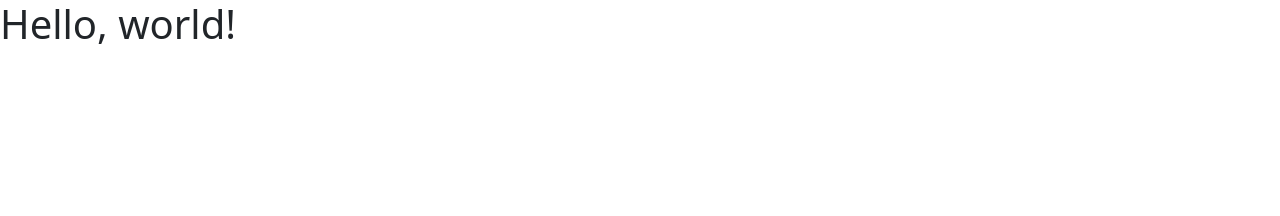
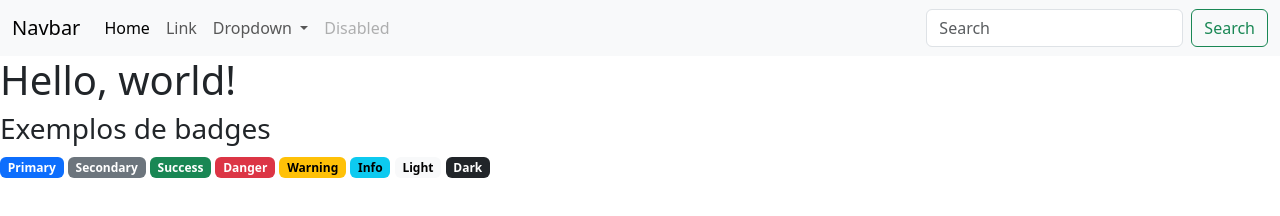
Before and after one commit to viniciusValverde1410/aula-bootstrap, a plain HTML site: page index.html in a window 1280 px wide. Drawn offline with nearby package versions, Linux system fonts and the light colour scheme.

Commit message:
feat: add navbar

```diff
--- a/index.html
+++ b/index.html
@@ -12,7 +12,61 @@
 </head>
 
 <body>
+
+    <nav class="navbar navbar-expand-lg bg-body-tertiary">
+        <div class="container-fluid">
+            <a class="navbar-brand" href="#">Navbar</a>
+            <button class="navbar-toggler" type="button" data-bs-toggle="collapse"
+                data-bs-target="#navbarSupportedContent" aria-controls="navbarSupportedContent" aria-expanded="false"
+                aria-label="Toggle navigation">
+                <span class="navbar-toggler-icon"></span>
+            </button>
+            <div class="collapse navbar-collapse" id="navbarSupportedContent">
+                <ul class="navbar-nav me-auto mb-2 mb-lg-0">
+                    <li class="nav-item">
+                        <a class="nav-link active" aria-current="page" href="#">Home</a>
+                    </li>
+                    <li class="nav-item">
+                        <a class="nav-link" href="#">Link</a>
+                    </li>
+                    <li class="nav-item dropdown">
+                        <a class="nav-link dropdown-toggle" href="#" role="button" data-bs-toggle="dropdown"
+                            aria-expanded="false">
+                            Dropdown
+                        </a>
+                        <ul class="dropdown-menu">
+                            <li><a class="dropdown-item" href="#">Action</a></li>
+                            <li><a class="dropdown-item" href="#">Another action</a></li>
+                            <li>
+                                <hr class="dropdown-divider">
+                            </li>
+                            <li><a class="dropdown-item" href="#">Something else here</a></li>
+                        </ul>
+                    </li>
+                    <li class="nav-item">
+                        <a class="nav-link disabled" aria-disabled="true">Disabled</a>
+                    </li>
+                </ul>
+                <form class="d-flex" role="search">
+                    <input class="form-control me-2" type="search" placeholder="Search" aria-label="Search">
+                    <button class="btn btn-outline-success" type="submit">Search</button>
+                </form>
+            </div>
+        </div>
+    </nav>
+
     <h1>Hello, world!</h1>
+
+    <h3>Exemplos de badges</h3>
+
+    <span class="badge text-bg-primary">Primary</span>
+    <span class="badge text-bg-secondary">Secondary</span>
+    <span class="badge text-bg-success">Success</span>
+    <span class="badge text-bg-danger">Danger</span>
+    <span class="badge text-bg-warning">Warning</span>
+    <span class="badge text-bg-info">Info</span>
+    <span class="badge text-bg-light">Light</span>
+    <span class="badge text-bg-dark">Dark</span>
 
     <!-- Link para biblioteca script -->
     <script src="https://cdn.jsdelivr.net/npm/bootstrap@5.3.3/dist/js/bootstrap.bundle.min.js"
```
